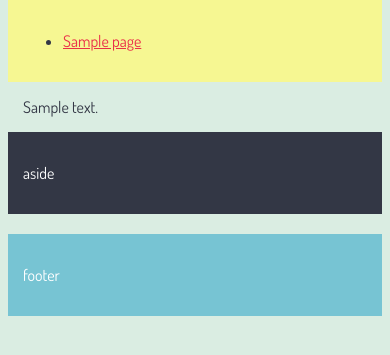
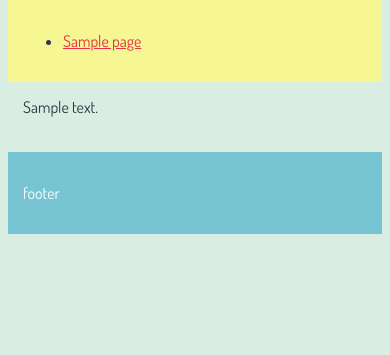
Before and after one commit to ajwillia-ms/enchant, a Flask app: template enchant/server/templates/hosted.html in a window 390 px wide. Shown: the part 122-477 px from the top of the page. Run offline with Flask 2, Linux system fonts and the light colour scheme; the template is opened without the code that fills it: most values are stand-ins (such as "Sample title", 1, 10 or a date in 2020); parts of the project's set-up code (start-up, migrations or seed data) failed here and were passed over.

Commit message:
if hiding aside don't display on mobile

```diff
--- a/enchant/server/static/layout/default.css
+++ b/enchant/server/static/layout/default.css
@@ -1,5 +1,9 @@
 * {
   box-sizing: border-box;
+}
+
+#aside {
+  display: none;
 }
 
 /* Column based layout */
@@ -24,9 +28,6 @@
     width: 75%;
     margin-left: 25%;
   }
-  #aside {
-    display: none;
-  }
   #footer {
     width: 75%;
     margin-left: 25%;
```
